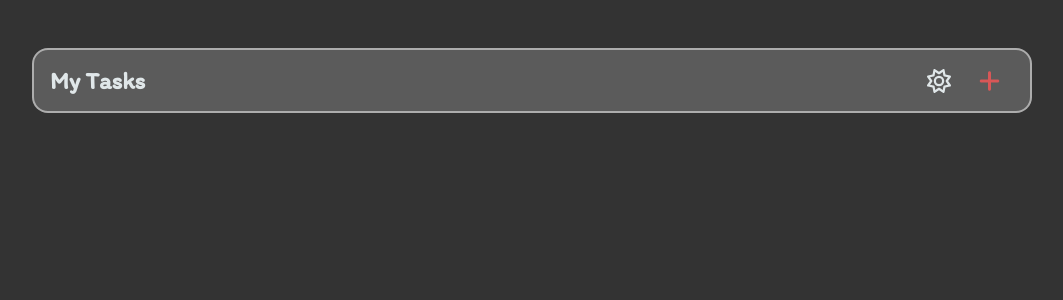
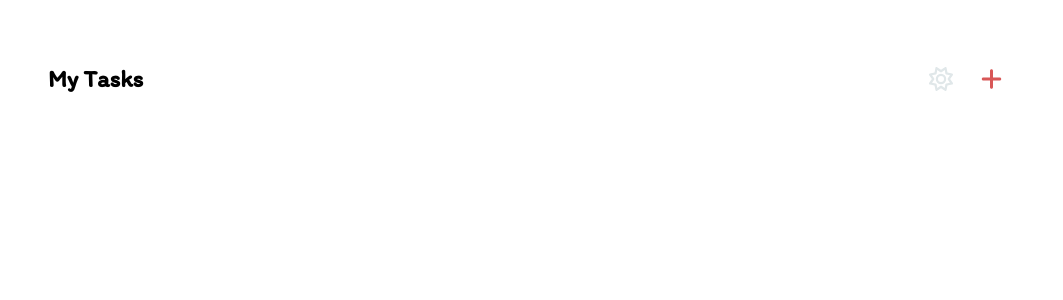
Before and after one commit to DigitaleWeltLibrary/to-do-app, a React (Vite) app: page / in a window 1280 px wide. Shown: the top 300 px of the page, without its empty margins (108-1171 px from the left). Built offline with nearby package versions, Linux system fonts and the light colour scheme; a web font is replaced by a local one.

Commit message:
new UI colors

```diff
--- a/src/style/var.module.scss
+++ b/src/style/var.module.scss
@@ -1,11 +1,29 @@
 :root {
-  --background-color: 252, 252, 252;
-  --text-color: 63, 76, 77;
-  --primary-color: 216, 87, 87;
+--background: 0 0% 100%
+--foreground: 222.2 84% 4.9%
+--card: 0 0% 100%
+--primary: 142 71% 45%
+--primary-foreground: 0 0% 100%
+--secondary: 210 40% 96.1%
+--muted: 210 40% 96.1%
+--accent: 210 40% 96.1%
+--destructive: 0 84% 60%
+--border: 214.3 31.8% 91.4%
+--input: 214.3 31.8% 91.4%
+
 }
 
 body.dark {
-  --background-color: 51, 51, 51;
-  --text-color: 224, 231, 233;
-  --primary-color: 255, 255, 255;
+--background: 220 13% 18%
+--foreground: 220 9% 85%
+--card: 220 13% 22%
+--primary: 142 71% 45%
+--primary-foreground: 220 13% 18%
+--secondary: 220 13% 25%
+--muted: 220 13% 25%
+--accent: 220 13% 28%
+--destructive: 0 84% 60%
+--border: 220 13% 28%
+--input: 220 13% 25%
+
 }
```
